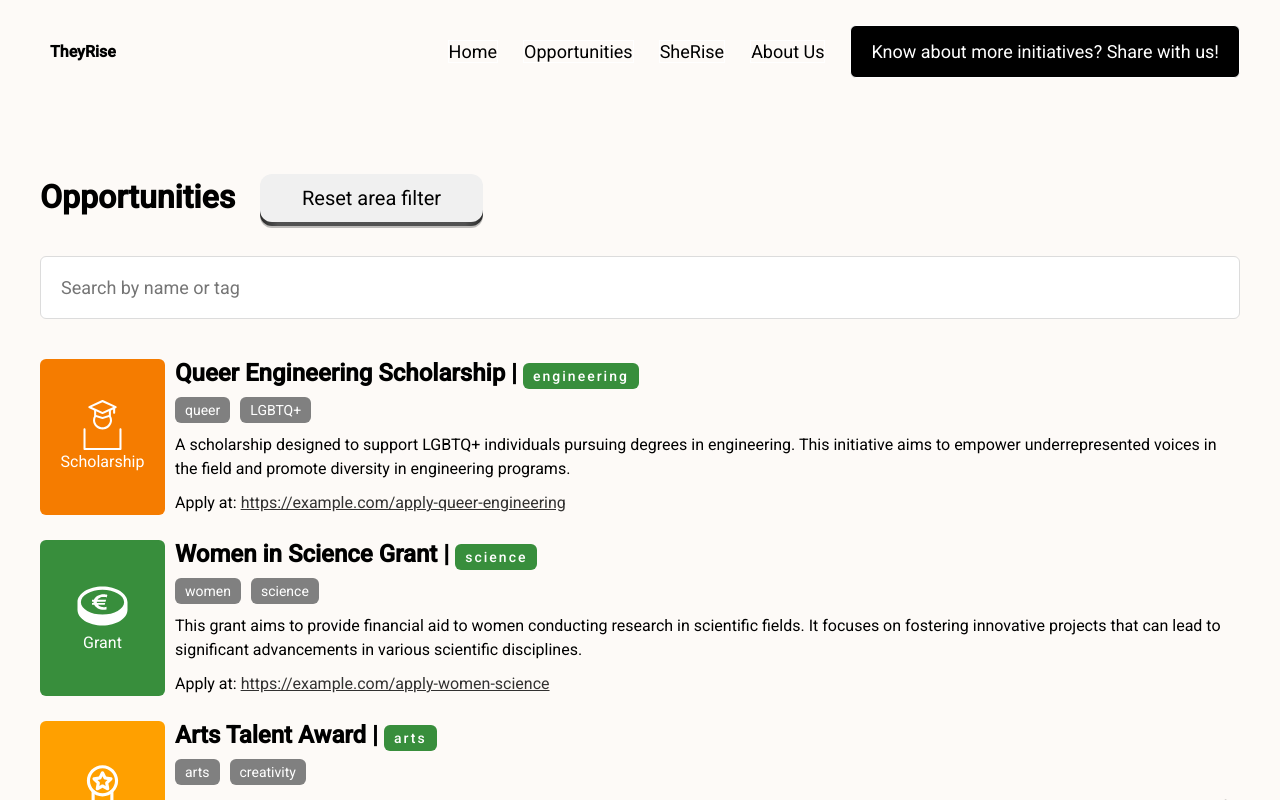
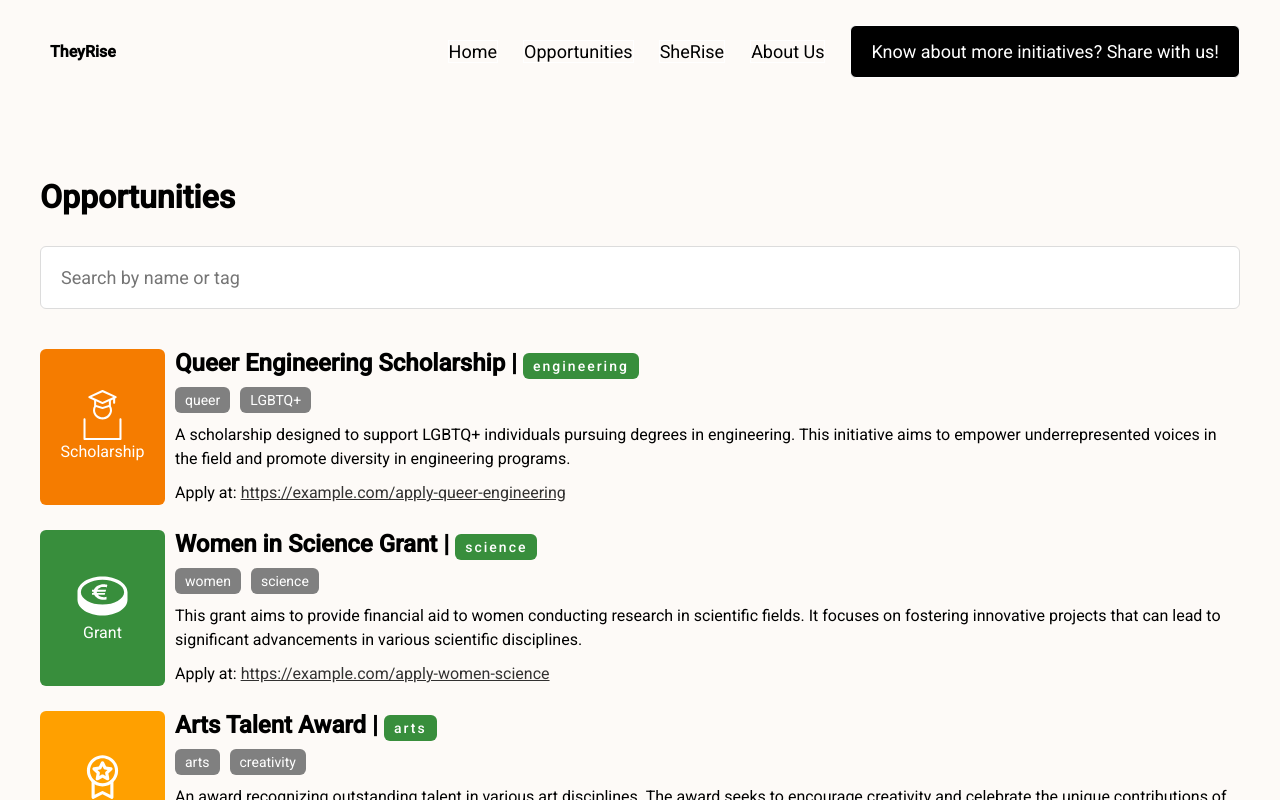
Before and after one commit to MrValraven/theyrise, a React (Vite) app: page /opportunities in a window 1280 px wide. Shown: the top 800 px of the page. Built offline with nearby package versions, Linux system fonts and the light colour scheme.

Commit message:
made button to reset area filter dynamic

```diff
--- a/src/pages/Opportunities/Opportunities.jsx
+++ b/src/pages/Opportunities/Opportunities.jsx
@@ -102,7 +102,7 @@ const Opportunities = () => {
         <div className='opportunities'>
             <Header />
             <h1>Opportunities
-                <Button buttonText='Reset area filter' buttonStyle={'secondary'} clickEvent={resetAreaFilter} />
+                {areaFilter ? <Button buttonText='Reset area filter' buttonStyle={'secondary'} clickEvent={resetAreaFilter} /> : null}
             </h1>
             <Searchbar setFilterParameters={setFilters} filterParameters={filters} />
             <div className="opportunities-container">
```
